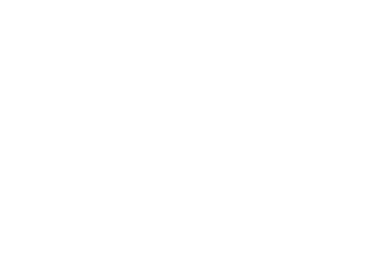
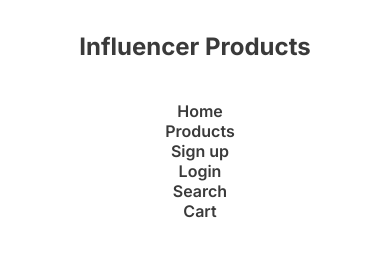
Before and after one commit to tonmoy-free/Influencer-gear, a plain HTML site: page index.html in a window 390 px wide. Drawn offline with Linux system fonts and the light colour scheme.

Commit message:
Day1 nav ber responsive complete

```diff
--- a/index.html
+++ b/index.html
@@ -5,10 +5,25 @@
         <meta name="viewport" content="width=device-width, initial-scale=1.0">
         <title>Influencer Products</title>
         <link rel="stylesheet" href="style/style.css">
+        <link rel="preconnect" href="https://fonts.googleapis.com">
+        <link rel="preconnect" href="https://fonts.gstatic.com" crossorigin>
+        <link
+            href="https://fonts.googleapis.com/css2?family=Inter:ital,opsz,wght@0,14..32,100..900;1,14..32,100..900&family=Work+Sans:ital,wght@0,100..900;1,100..900&display=swap"
+            rel="stylesheet">
     </head>
-<body>
+    <body class="inter-font">
         <header>
-
+            <nav class="navbar display-flex">
+                <h3 class="nav-title gray">Influencer Products</h3>
+                <ul class="nav-links display-flex">
+                    <li class="nav-item"><a href="" class="nav-link gray hidden">Home</a></li>
+                    <li class="nav-item"><a href="" class="nav-link gray">Products</a></li>
+                    <li class="nav-item"><a href="" class="nav-link gray">Sign up</a></li>
+                    <li class="nav-item"><a href="" class="nav-link gray">Login</a></li>
+                    <li class="nav-item"><a href="" class="nav-link gray">Search</a></li>
+                    <li class="nav-item"><a href="" class="nav-link gray">Cart</a></li>
+                </ul>
+            </nav>
         </header>
         <main>
 
--- a/style/style.css
+++ b/style/style.css
@@ -0,0 +1,46 @@
+/* shared style */
+.inter-font {
+  font-family: "Inter", serif;
+  font-optical-sizing: auto;
+  font-weight: 400;
+  font-style: normal;
+}
+
+.gray{
+    color: #3A3A3A;
+}
+
+.display-flex {
+    display: flex;
+}
+
+/* nav style */
+.navbar{
+    justify-content: space-between;
+    max-width: 1440px;
+    margin: 0 auto;
+    align-items: center;
+}
+.nav-item{
+    list-style: none;
+    margin-right: 30px;
+}
+.nav-link{
+    text-decoration: none;
+    font-weight: 600;
+    font-size: 1rem;
+}
+.nav-title{
+    font-weight: 700;
+    font-size: 1.5rem;
+}
+
+
+/* responsive media query */
+@media screen and (max-width: 576px) {
+    .navbar,
+    .nav-links{
+        flex-direction: column;
+        align-items: center;
+    }
+}
```
Lines whose indentation alone changed are shown as unchanged.
